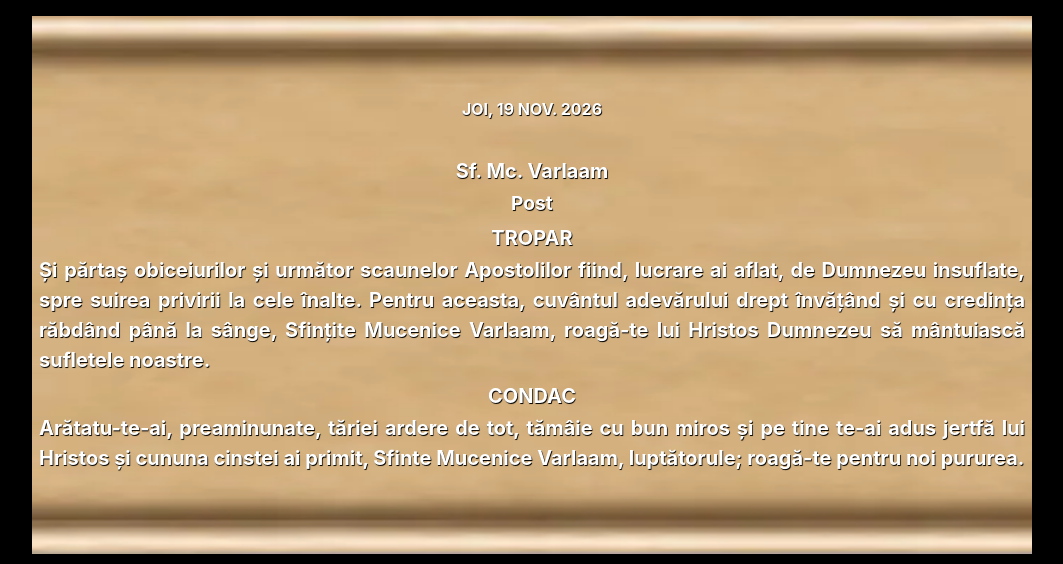
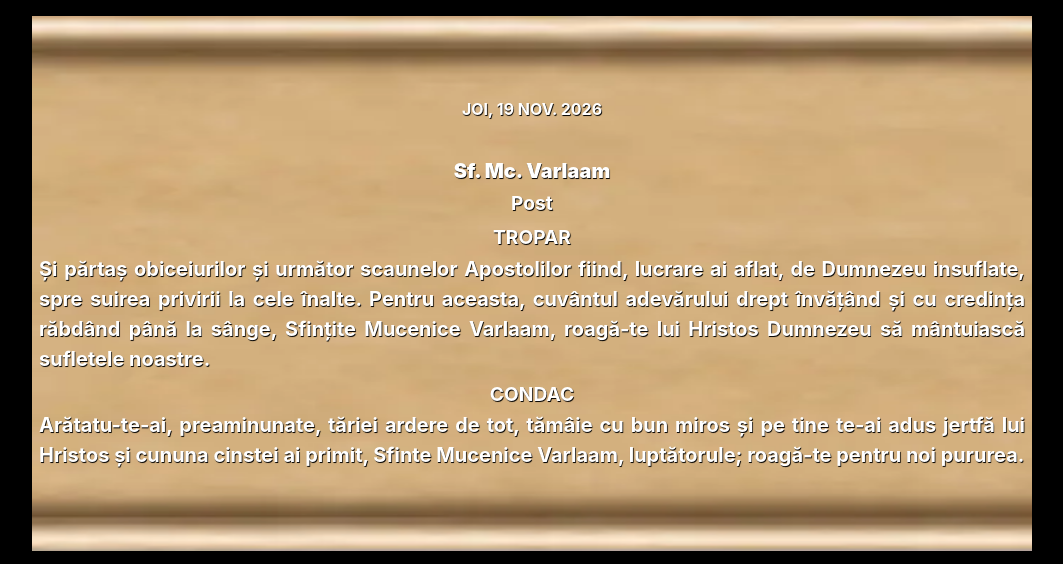
Before and after one commit to Cristian-Tr/Troparion, a plain HTML site: page index.html in a window 1280 px wide. Shown: the part 199-763 px from the top of the page, without its empty margins (108-1171 px from the left). Drawn offline with nearby package versions, Linux system fonts and the light colour scheme.

Commit message:
Add files via upload

```diff
--- a/style.css
+++ b/style.css
@@ -112,7 +112,7 @@ h2 {
 #troparTitle,
 #condacTitle {
     color: white;
-    font-size: 1.25em;
+    font-size: 1.2em;
     font-weight: 700;
     margin-top: .3em;
     margin-bottom: 0.1em;
@@ -137,7 +137,7 @@ b {
 
 .prazniculZilei {
     font-size: 1.25em;
-    font-weight: 700;
+    font-weight: 900;
     margin-bottom: .3em;
     display: block;
     text-shadow: .7px .7px .7px black;
```
